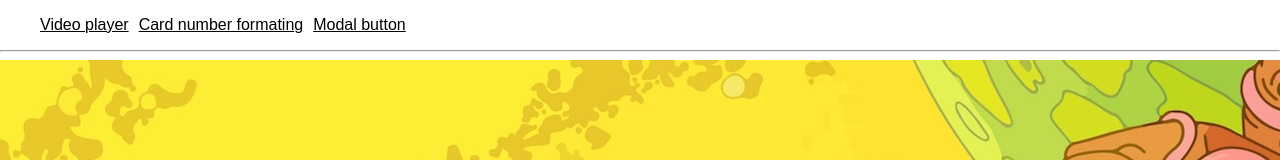
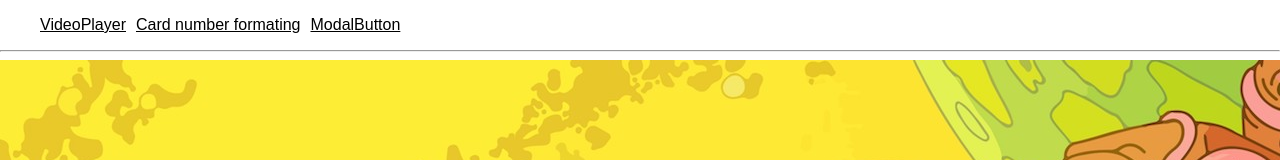
Before and after one commit to dex157/june-loftschool-react-homeworks, a React (Create React App) app: page / in a window 1280 px wide. Shown: the top 160 px of the page. Built offline with nearby package versions, Linux system fonts and the light colour scheme.

Commit message:
Fix CypressError

```diff
--- a/src/components/ModalButton/ModalButton.js
+++ b/src/components/ModalButton/ModalButton.js
@@ -3,7 +3,7 @@ import Modal from './Modal';
 import './ModalButton.css';
 
 class ModalButton extends Component {
-  static displayName = 'Modal button';
+  static displayName = 'ModalButton';
 
   state = {
     isModalShow: false
--- a/src/components/VideoPlayer/VideoPlayer.js
+++ b/src/components/VideoPlayer/VideoPlayer.js
@@ -3,7 +3,7 @@ import videoFile from './Video.mp4';
 import './VideoPlayer.css';
 
 class VideoPlayer extends PureComponent {
-  static displayName = 'Video player';
+  static displayName = 'VideoPlayer';
 
   video = React.createRef();
 
```
